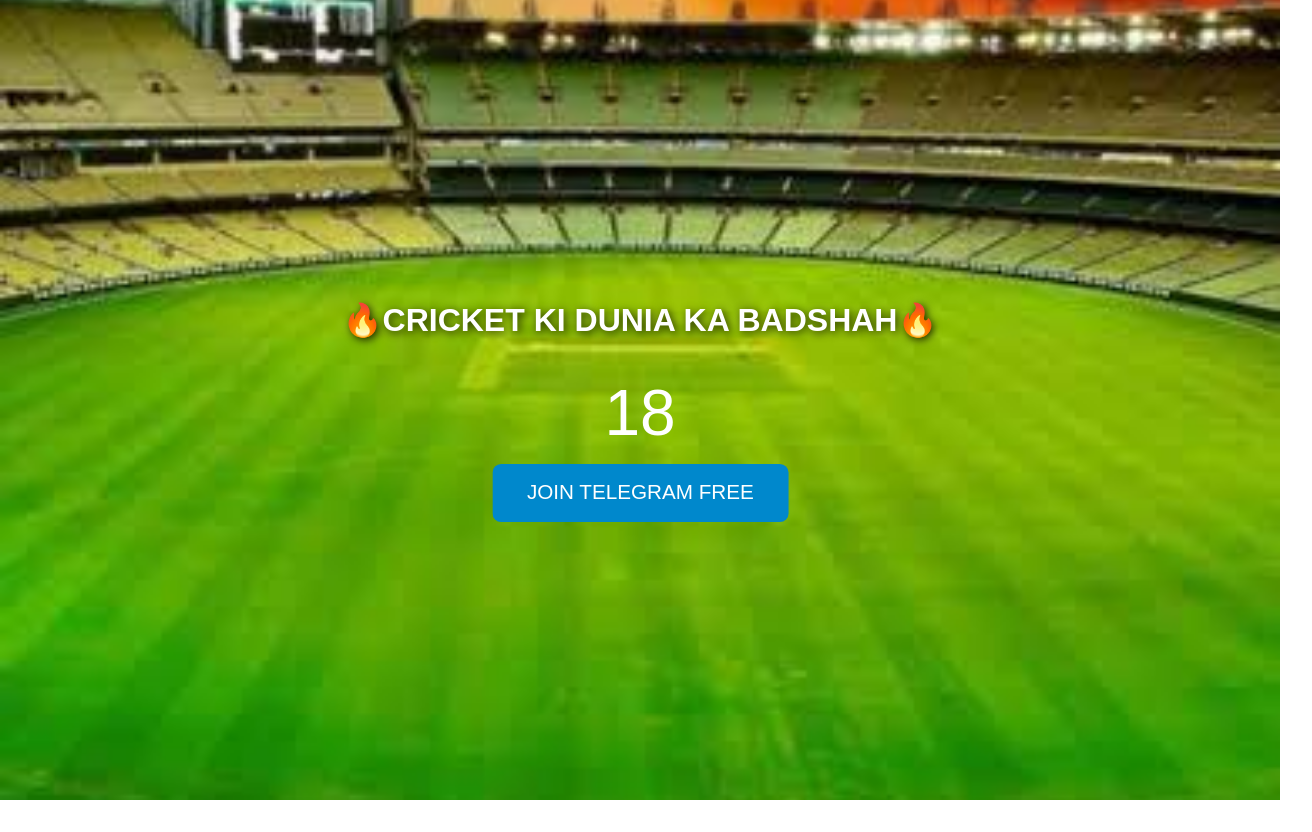
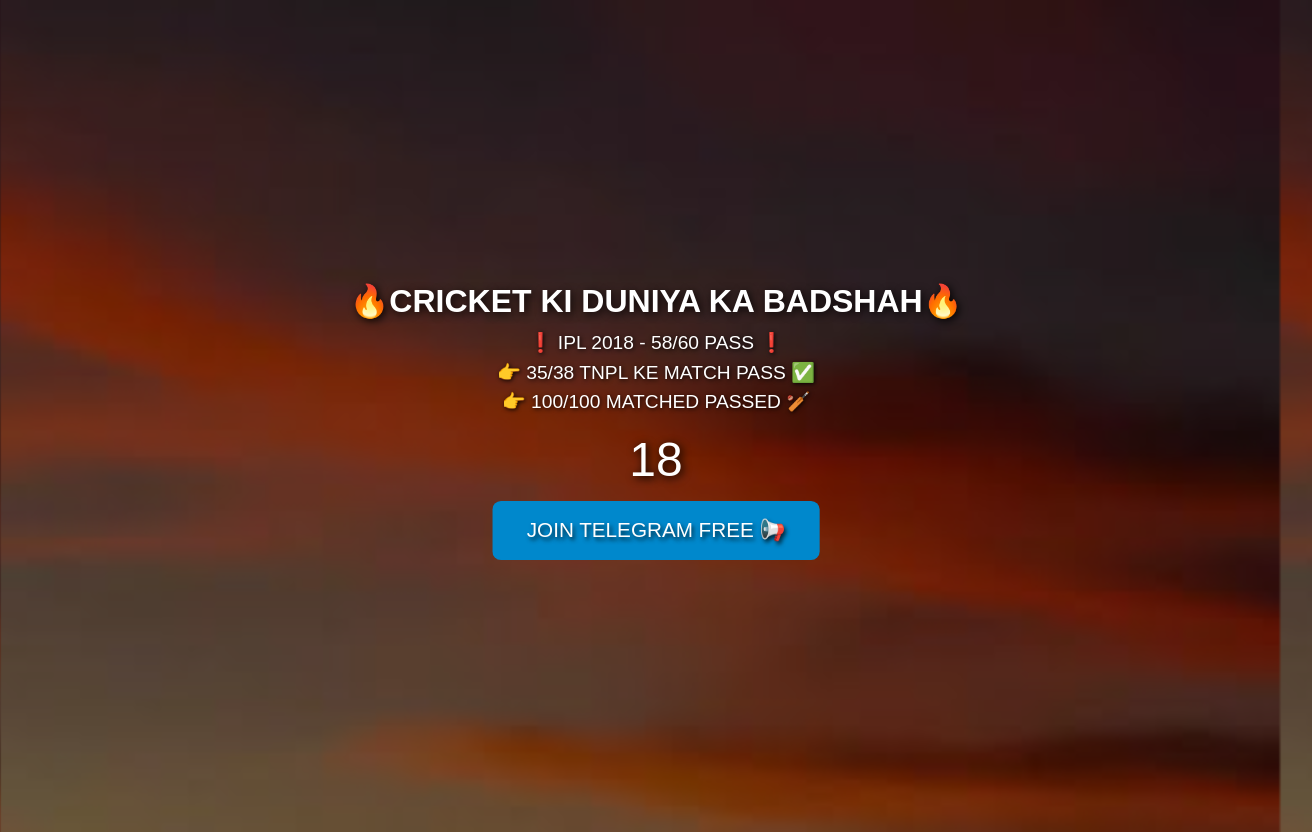
Before and after one commit to shubham1000x/REAL-GAMBLER-GURUJI, a plain HTML site: page index.html in a window 1280 px wide. Shown: the whole page, 1312 px wide, since content can reach past the window. Before the commit the page ends 800 px from the top, so only its background shows below. Drawn offline with Linux system fonts and the light colour scheme.

Commit message:
Add files via upload

```diff
--- a/index.html
+++ b/index.html
@@ -6,47 +6,35 @@
 <title>REAL GAMBLER GURUJI</title>
 <style>
   body {
-    margin: 0;
-    padding: 0;
+    margin: 0; padding: 0;
     background: url('background.jpeg') no-repeat center center fixed;
     background-size: cover;
-    font-family: Arial, sans-serif;
-    color: #fff;
-    text-align: center;
-    height: 100vh;
-    display: flex;
-    flex-direction: column;
-    justify-content: center;
-    align-items: center;
+    font-family: Arial, sans-serif; color: #fff; text-align: center;
+    position: relative; height: 100vh; width: 100vw;
   }
-  h1 {
-    font-size: 2rem;
-    text-shadow: 2px 2px 8px rgba(0,0,0,0.8);
+  .overlay {
+    background: rgba(0, 0, 0, 0.5); position: absolute; top: 0; left: 0; width: 100%; height: 100%;
+    display: flex; flex-direction: column; align-items: center; justify-content: center; padding: 1rem;
   }
-  .timer {
-    font-size: 4rem;
-    margin: 1rem 0;
+  h1 { font-size: 2rem; margin: 0.5rem 0; text-shadow: 2px 2px 8px rgba(0,0,0,0.9); }
+  p { font-size: 1.2rem; margin: 0.2rem 0; text-shadow: 1px 1px 4px rgba(0,0,0,0.9); }
+  .timer { font-size: 3rem; margin: 1rem 0; text-shadow: 2px 2px 8px rgba(0,0,0,1); }
+  a {
+    background: #0088cc; padding: 1rem 2rem; color: white; text-decoration: none; border-radius: 8px; font-size: 1.2rem;
+    animation: zoom-in-out 1.5s infinite ease-in-out; text-shadow: 2px 2px 4px rgba(0,0,0,0.7);
   }
-  a {
-    display: inline-block;
-    background: #0088cc;
-    padding: 1rem 2rem;
-    color: #fff;
-    text-decoration: none;
-    border-radius: 8px;
-    font-size: 1.2rem;
-    animation: zoom-in-out 1.5s infinite ease-in-out;
-  }
-  @keyframes zoom-in-out {
-    0%, 100% { transform: scale(1); }
-    50% { transform: scale(1.1); }
-  }
+  @keyframes zoom-in-out { 0%, 100% { transform: scale(1); } 50% { transform: scale(1.1); } }
 </style>
 </head>
 <body>
-  <h1>🔥CRICKET KI DUNIA KA BADSHAH🔥</h1>
-  <div class="timer" id="countdown">23</div>
-  <a href="https://t.me/+_0PVaZ7NJ2JjNmQ1" target="_blank">JOIN TELEGRAM FREE</a>
+  <div class="overlay">
+    <h1>🔥CRICKET KI DUNIYA KA BADSHAH🔥</h1>
+    <p>❗ IPL 2018 - 58/60 PASS ❗</p>
+    <p>👉 35/38 TNPL KE MATCH PASS ✅</p>
+    <p>👉 100/100 MATCHED PASSED 🏏</p>
+    <div class="timer" id="countdown">23</div>
+    <a href="https://t.me/+_0PVaZ7NJ2JjNmQ1" target="_blank">JOIN TELEGRAM FREE 📢</a>
+  </div>
 <script>
   let seconds = 23;
   const countdownEl = document.getElementById('countdown');
```
